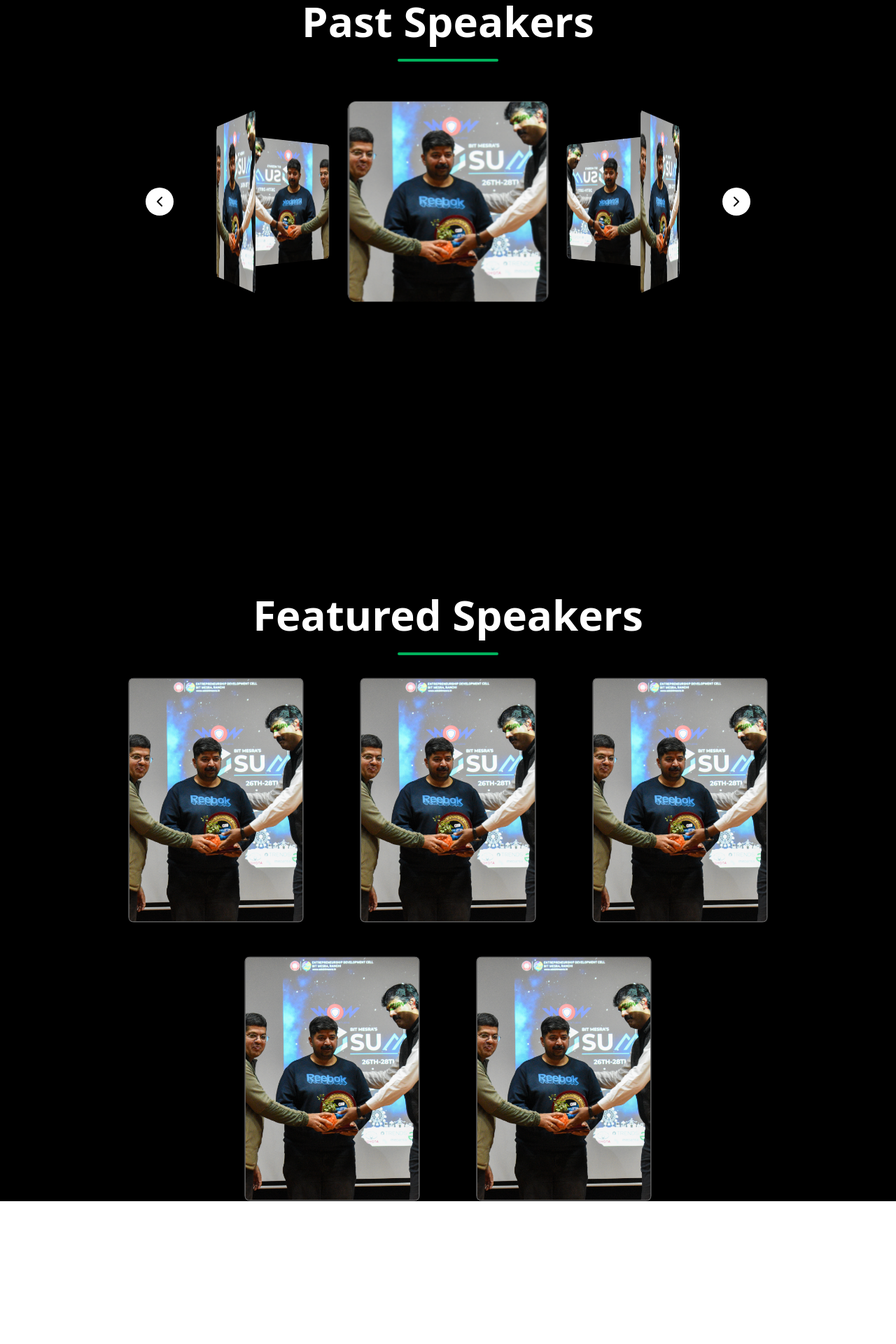
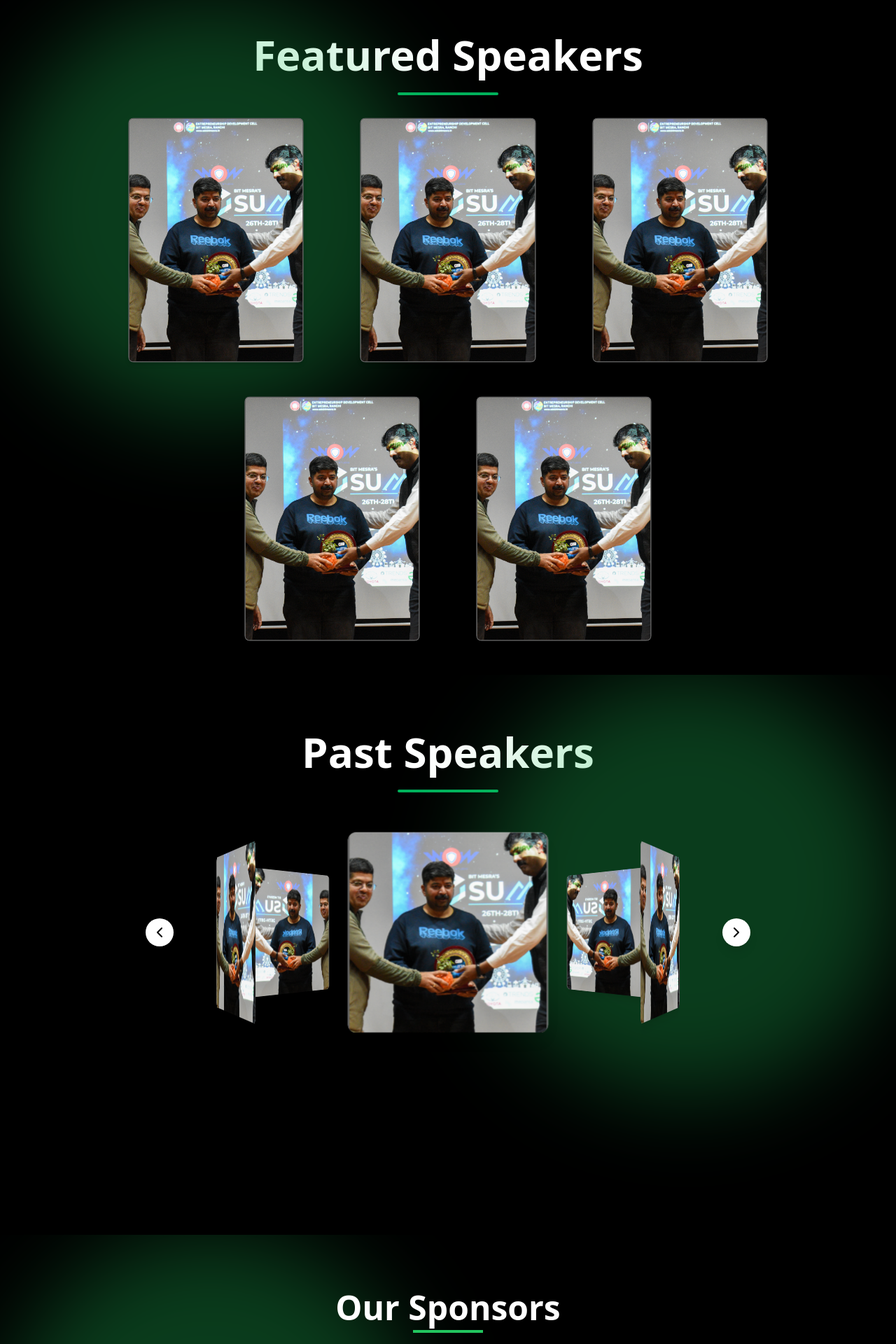
Before and after one commit to AnujNayak108/ESummit25, a React (Vite) app: page / in a window 1280 px wide. Shown: the top 1920 px of the page at 70% size. Before the commit the page ends 1716 px from the top, so only its background shows below. Built offline with nearby package versions, Linux system fonts and the light colour scheme.

Commit message:
speakers section

```diff
--- a/src/App.jsx
+++ b/src/App.jsx
@@ -1,13 +1,15 @@
 import React from "react"
 import PastSpeakersmain from "./components/past speakers/Pastspeakermain"
 import FeaturedSpeakers from "./components/FeaturedSpeaker/FS"
+import SponsorshipSection from "./components/SponsorshipSection"
 
 function App() {
 
   return (
     <>
+    <FeaturedSpeakers/>
     <PastSpeakersmain/>
-    <FeaturedSpeakers/>
+    <SponsorshipSection/>
     </>
   )
 }
--- a/src/components/FeaturedSpeaker/FS.jsx
+++ b/src/components/FeaturedSpeaker/FS.jsx
@@ -6,7 +6,8 @@ import { Slide, Fade } from "react-awesome-reveal";
 
 const FeaturedSpeakers = () => {
   return (
-    <div className="container mx-auto bg-black pt-12">
+    <div className=" relative container mx-auto bg-black pt-12 pb-12">
+      <div className="absolute top-[0] left-0 w-[200px] h-[400px] md:w-[600px] md:h-[600px] bg-green-500/30 rounded-full blur-3xl" />
       <div className="flex flex-col justify-center items-center md:gap-6 gap-3 mb-8 ">
             <h1 className="font-bold md:text-6xl text-3xl text-white">Featured Speakers</h1>
             <div className="h-1 w-36 bg-[#00B25C] rounded-md"></div>
@@ -144,7 +145,6 @@ const FeaturedSpeakers = () => {
             </div>
       </div>
       </div>
-
     </div>
   );
 };
--- a/src/components/past speakers/PastSpeakers.jsx
+++ b/src/components/past speakers/PastSpeakers.jsx
@@ -18,9 +18,9 @@ const PastSpeakers = () => {
     const width = window.innerWidth;
     if (width < 640) { // Mobile
       return {
-        itemSize: 100,
+        itemSize: 125,
         translateZ: 150,
-        containerHeight: 300
+        containerHeight: 400
       };
     } else if (width < 1024) { // Tablet
       return {
--- a/src/components/past speakers/Pastspeakermain.jsx
+++ b/src/components/past speakers/Pastspeakermain.jsx
@@ -5,7 +5,8 @@ function PastSpeakersmain() {
 
   return (
     <>
-    <div className="bg-black h-screen w-full md:p-0 p-4 overflow-x-hidden overflow-hidden">
+    <div className="bg-black h-screen w-full md:p-0 p-4 md:pt-20 overflow-x-hidden overflow-hidden relative">
+    <div className="absolute top-0 right-0 w-[400px] h-[300px] md:w-[600px] md:h-[600px] bg-green-500/30 rounded-full blur-3xl" />
         <div className="flex flex-col justify-center items-center md:gap-6 gap-3 md:mb-0 mb-[-50px]">
             <h1 className="font-bold md:text-6xl text-3xl text-white">Past Speakers</h1>
             <div className="h-1 w-36 bg-[#00B25C] rounded-md"></div>
```
Also changed, not shown: src/components/Navbar.jsx (deleted).
